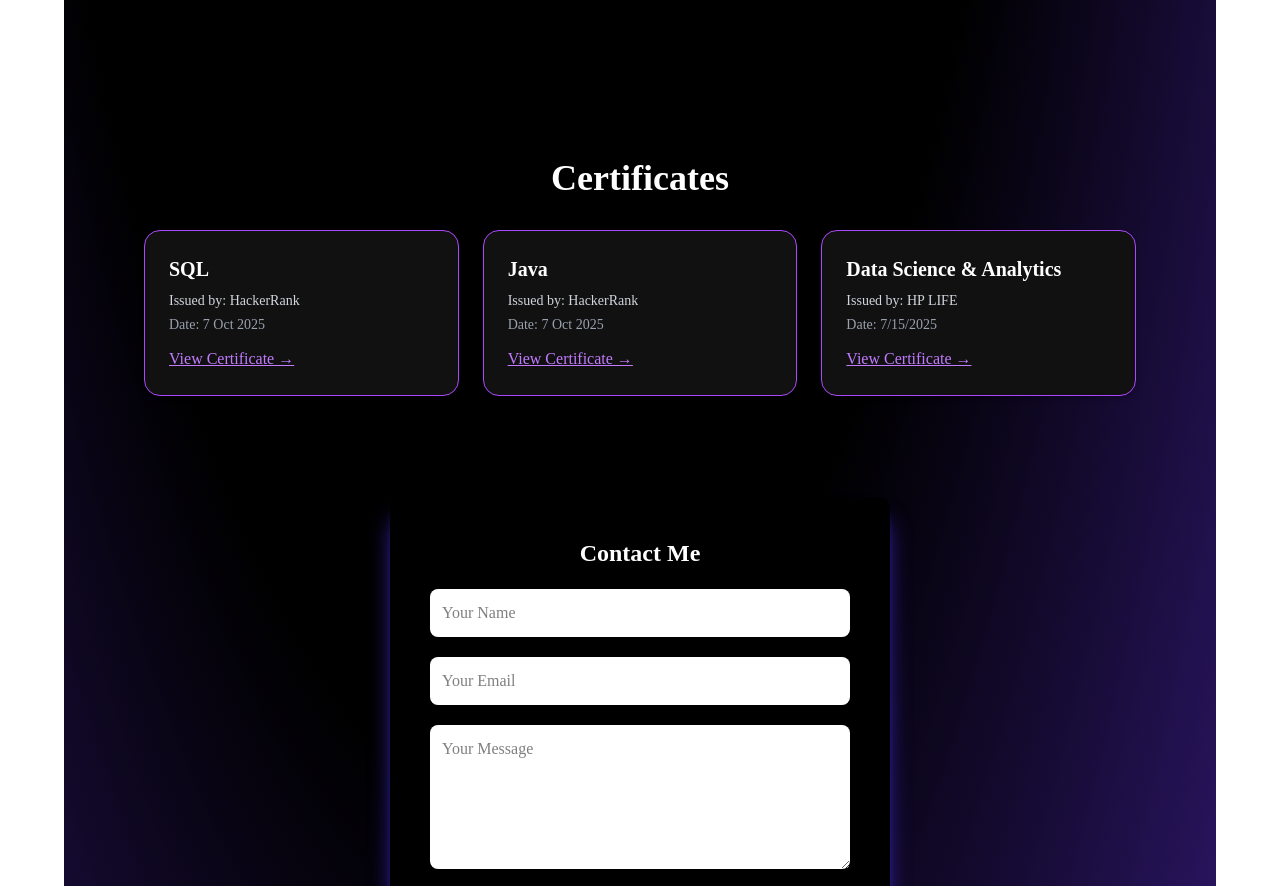
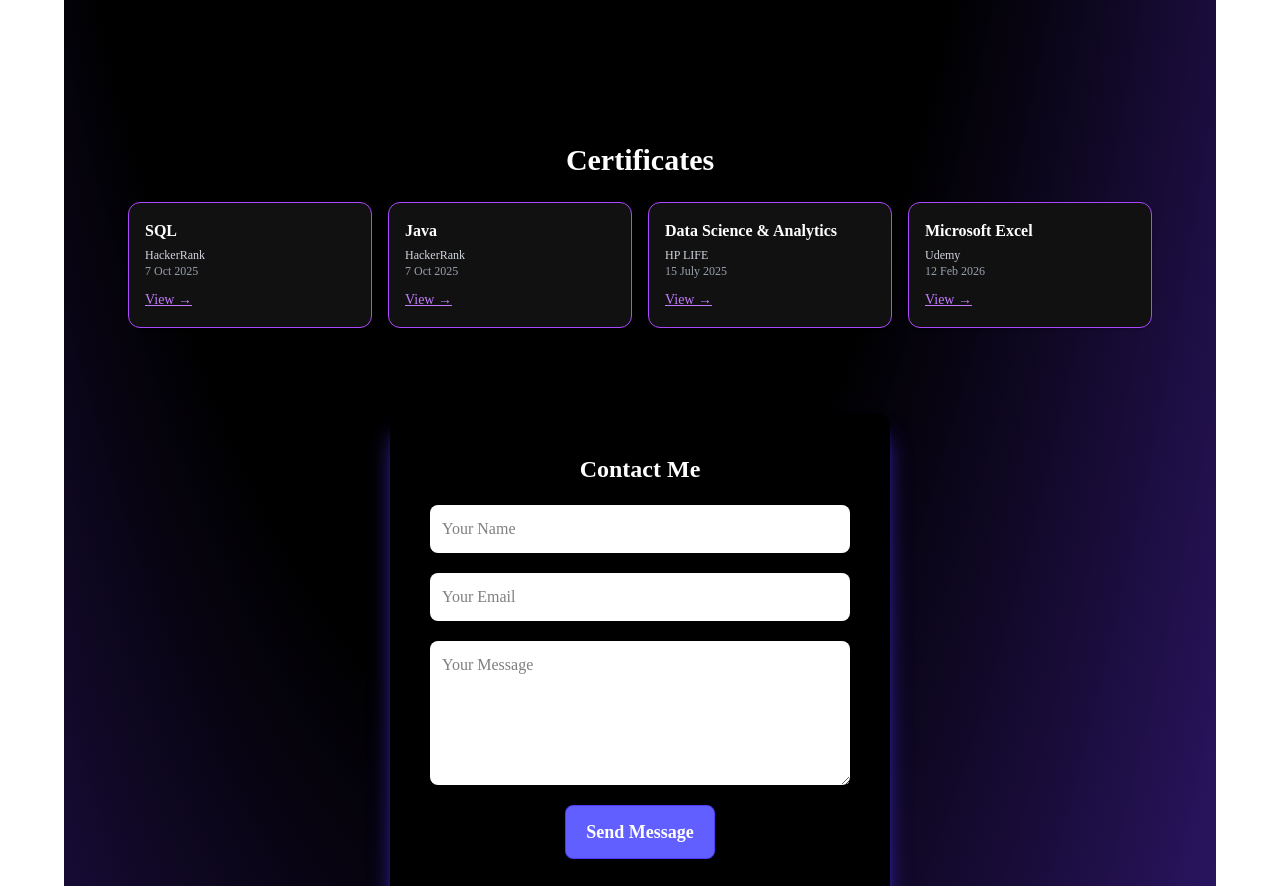
Before and after one commit to AJAY2405/portfolio, a React (Vite) app: page / in a window 1280 px wide. Shown: the part 4052-4938 px from the top of the page. Built offline with nearby package versions, Linux system fonts and the light colour scheme.

Commit message:
certicicate

```diff
--- a/src/components/Certificates.jsx
+++ b/src/components/Certificates.jsx
@@ -4,13 +4,13 @@ import React from "react";
 function Certificates() {
   const certificates = [
     {
-      title: " SQL",
+      title: "SQL",
       issuer: "HackerRank",
       date: "7 Oct 2025",
       link: "https://res.cloudinary.com/dfxr85udp/image/upload/v1759833911/sql_basic_certificate_kuyqa3.pdf",
     },
     {
-      title: "Java ",
+      title: "Java",
       issuer: "HackerRank",
       date: "7 Oct 2025",
       link: "https://res.cloudinary.com/dfxr85udp/image/upload/v1759833939/java_basic_certificate_qmpe5f.pdf",
@@ -18,30 +18,49 @@ function Certificates() {
     {
       title: "Data Science & Analytics",
       issuer: "HP LIFE",
-      date: "7/15/2025",
+      date: "15 July 2025",
       link: "https://res.cloudinary.com/dfxr85udp/image/upload/v1759833891/HP_CERTIFICATE_bvbe4i.pdf",
+    },
+    {
+      title: "Microsoft Excel",
+      issuer: "Udemy",
+      date: "12 Feb 2026",
+      link: "https://udemy-certificate.s3.amazonaws.com/pdf/UC-8de4b1f3-2a46-4622-afac-43fb4a8cf194.pdf",
     },
   ];
 
   return (
-    <section id="certificates" className="w-full py-16 px-6 md:px-12 lg:px-20 text-white">
-      <h2 className="text-3xl md:text-4xl font-bold text-center mb-8">Certificates</h2>
-      <div className="grid grid-cols-1 md:grid-cols-2 lg:grid-cols-3 gap-6">
+    <section
+      id="certificates"
+      className="w-full py-12 px-4 md:px-8 lg:px-16 text-white"
+    >
+      <h2 className="text-2xl md:text-3xl font-bold text-center mb-6">
+        Certificates
+      </h2>
+
+      <div className="grid grid-cols-2 md:grid-cols-3 lg:grid-cols-4 gap-4">
         {certificates.map((cert, index) => (
           <div
             key={index}
-            className="bg-[#111] border border-purple-500 rounded-2xl p-6 shadow-md hover:shadow-lg hover:scale-105 transition-all duration-300"
+            className="bg-[#111] border border-purple-500 rounded-xl p-4 shadow-sm hover:shadow-md hover:scale-105 transition-all duration-300"
           >
-            <h3 className="text-xl font-semibold mb-2">{cert.title}</h3>
-            <p className="text-sm text-gray-300 mb-1">Issued by: {cert.issuer}</p>
-            <p className="text-sm text-gray-400 mb-3">Date: {cert.date}</p>
+            <h3 className="text-md font-semibold mb-1">{cert.title}</h3>
+
+            <p className="text-xs text-gray-300">
+              {cert.issuer}
+            </p>
+
+            <p className="text-xs text-gray-400 mb-2">
+              {cert.date}
+            </p>
+
             <a
               href={cert.link}
               target="_blank"
               rel="noopener noreferrer"
-              className="text-purple-400 hover:text-purple-300 underline"
+              className="text-sm text-purple-400 hover:text-purple-300 underline"
             >
-              View Certificate →
+              View →
             </a>
           </div>
         ))}
--- a/src/components/Hero.jsx
+++ b/src/components/Hero.jsx
@@ -26,9 +26,9 @@ function Hero() {
           <img
             src="/Images/image3.jpg"
             alt="Ajay Sahani"
-            className='w-[115px] h-[130px] cursor-pointer rounded-full shadow-xl shadow-indigo-900
+            className='w-[110px] h-[130px] cursor-pointer rounded-full shadow-xl shadow-indigo-900
               transition-all duration-300 hover:-translate-y-5 hover:scale-105 hover:shadow-indigo-600
-              md:w-[100px]'
+              md:w-[120px]  md:h-[130px]  '
           />
         </motion.div>
 
```
